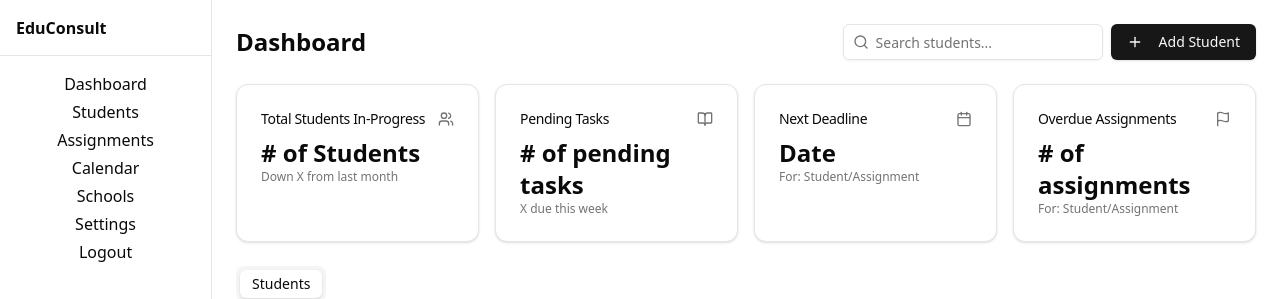
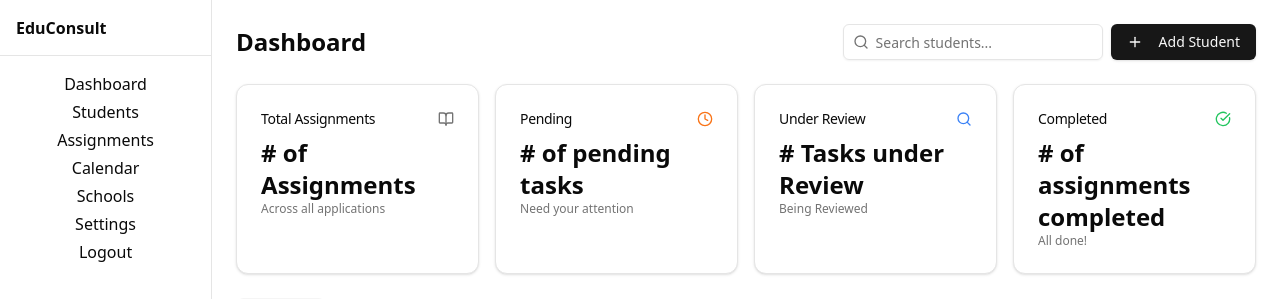
Before and after one commit to cruse-charles/EduConsult, a Next.js app: page /dashboard in a window 1280 px wide. Shown: the top 299 px of the page. Built offline with nearby package versions, Linux system fonts and the light colour scheme; no server answers.

Commit message:
added student rendering for highlights

```diff
--- a/app/components/Highlights.tsx
+++ b/app/components/Highlights.tsx
@@ -1,10 +1,16 @@
 import { Card, CardContent, CardHeader, CardTitle } from '@/components/ui/card'
-import { BookOpen, Calendar, Flag, GraduationCap, Users } from 'lucide-react'
+import { BookOpen, Calendar, CheckCircle, Clock, Flag, Search, Users } from 'lucide-react'
+import { useSelector } from 'react-redux'
 
 const Highlights = () => {
 
+    const user = useSelector(state => state.user)
+
     return (
+
         <div className="grid gap-4 md:grid-cols-2 lg:grid-cols-4">
+            {user.role === 'consultant' ? (
+                <>
                     <Card>
                         <CardHeader className="flex flex-row items-center justify-between space-y-0 pb-2">
                             <CardTitle className="text-sm font-medium">Total Students In-Progress</CardTitle>
@@ -45,6 +51,51 @@ const Highlights = () => {
                             <p className="text-xs text-muted-foreground">For: Student/Assignment</p>
                         </CardContent>
                     </Card>
+                </>
+            ) : (
+                <>
+                    <Card>
+                        <CardHeader className="flex flex-row items-center justify-between space-y-0 pb-2">
+                            <CardTitle className="text-sm font-medium">Total Assignments</CardTitle>
+                            <BookOpen className="h-4 w-4 text-muted-foreground" />
+                        </CardHeader>
+                        <CardContent>
+                            <div className="text-2xl font-bold"># of Assignments</div>
+                            <p className="text-xs text-muted-foreground">Across all applications</p>
+                        </CardContent>
+                    </Card>
+                    <Card>
+                        <CardHeader className="flex flex-row items-center justify-between space-y-0 pb-2">
+                            <CardTitle className="text-sm font-medium">Pending</CardTitle>
+                            <Clock className="h-4 w-4 text-orange-500" />
+                        </CardHeader>
+                        <CardContent>
+                            <div className="text-2xl font-bold"># of pending tasks</div>
+                            <p className="text-xs text-muted-foreground">Need your attention</p>
+                        </CardContent>
+                    </Card>
+                    <Card>
+                        <CardHeader className="flex flex-row items-center justify-between space-y-0 pb-2">
+                            <CardTitle className="text-sm font-medium">Under Review</CardTitle>
+                            <Search className="h-4 w-4 text-blue-500" />
+                        </CardHeader>
+                        <CardContent>
+                            <div className="text-2xl font-bold"># Tasks under Review</div>
+                            <p className="text-xs text-muted-foreground">Being Reviewed</p>
+                        </CardContent>
+                    </Card>
+                    <Card>
+                        <CardHeader className="flex flex-row items-center justify-between space-y-0 pb-2">
+                            <CardTitle className="text-sm font-medium">Completed</CardTitle>
+                            <CheckCircle className="h-4 w-4 text-green-500" />
+                        </CardHeader>
+                        <CardContent>
+                            <div className="text-2xl font-bold"># of assignments completed</div>
+                            <p className="text-xs text-muted-foreground">All done!</p>
+                        </CardContent>
+                    </Card>
+                </>
+            )}
         </div>
     )
 }
--- a/app/students/[id]/page.tsx
+++ b/app/students/[id]/page.tsx
@@ -18,6 +18,7 @@ import { AppDispatch, RootState } from "@/redux/store";
 import { getAuth, onAuthStateChanged } from "firebase/auth";
 import Sidebar from "@/app/components/Sidebar";
 import { Tabs, TabsContent, TabsList, TabsTrigger } from "@/components/ui/tabs";
+import Highlights from "@/app/components/Highlights";
 
 function page() {
     // Retrieve the student ID from URL and initialize dispatch for data retrieval and state management
@@ -85,7 +86,7 @@ function page() {
                 </div>
             </div>
         ) : (
-                        <div className="min-h-screen bg-background">
+            <div className="min-h-screen bg-background">
                 <header className="border-b bg-background/95 backdrop-blur supports-[backdrop-filter]:bg-background/60">
                     <div className="container flex h-16 items-center justify-between px-4">
                         <div className="flex items-center gap-4">
@@ -98,7 +99,7 @@ function page() {
                 <Sidebar />
                 <main className="container p-4 md:p-6 space-y-6">
                   {/* Task Stats */}
-                  <div>Task Stats</div>
+                  <Highlights />
 
                   {/* Select Assignment, Calendar */}
                   <Tabs defaultValue="assignments" className="space-y-4">
```
Lines whose indentation alone changed are shown as unchanged.
